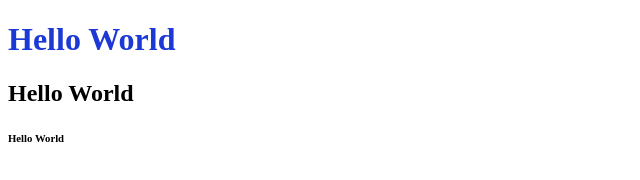
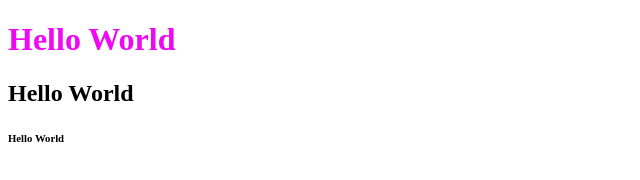
Before and after one commit to topcoderguan/htmlcssjs_demo_1, a plain HTML site: page index.html in a window 1280 px wide. Shown: the whole page, without its empty margins (0-640 px from the left). Drawn offline with Linux system fonts and the light colour scheme.

Commit message:
Update style.css
color to rbg（238, 9, 242）

```diff
--- a/style.css
+++ b/style.css
@@ -130,6 +130,6 @@ audio {
 }
 
 h1 {
-  color: rgb(29, 57, 213);
+  color: rgb(238, 9, 242);
   /* background: blue; */
 }
```
